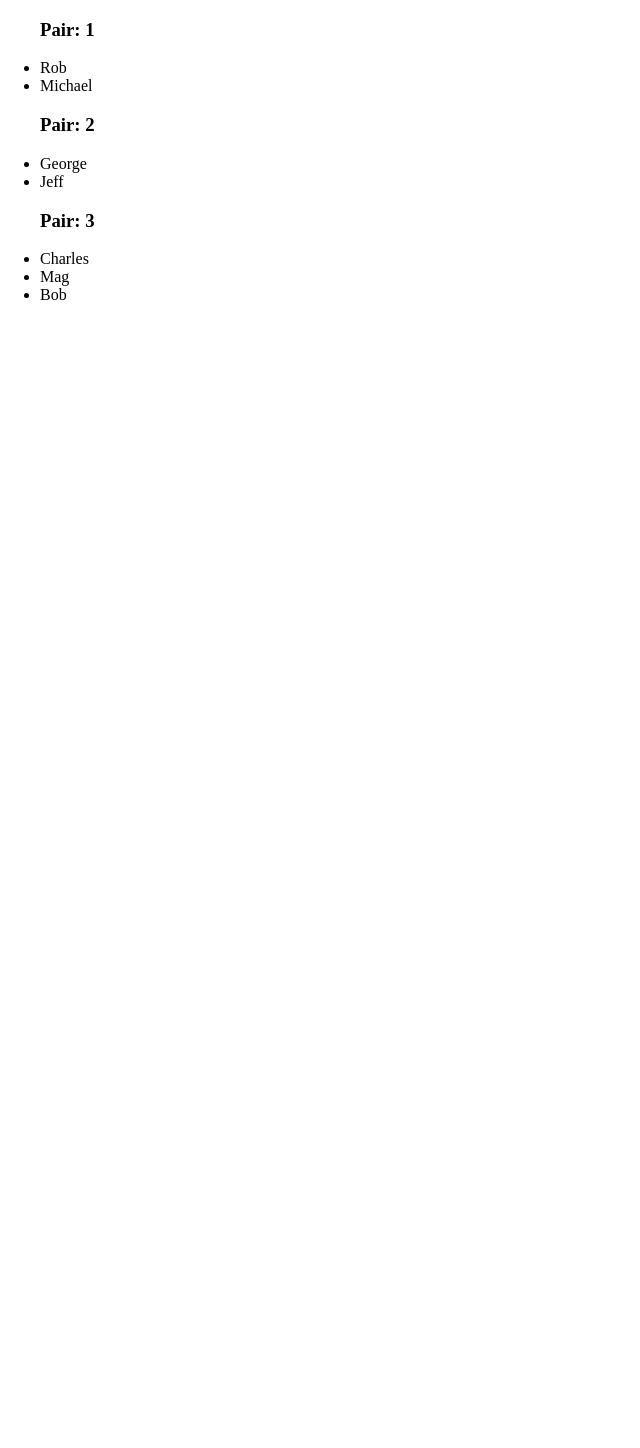
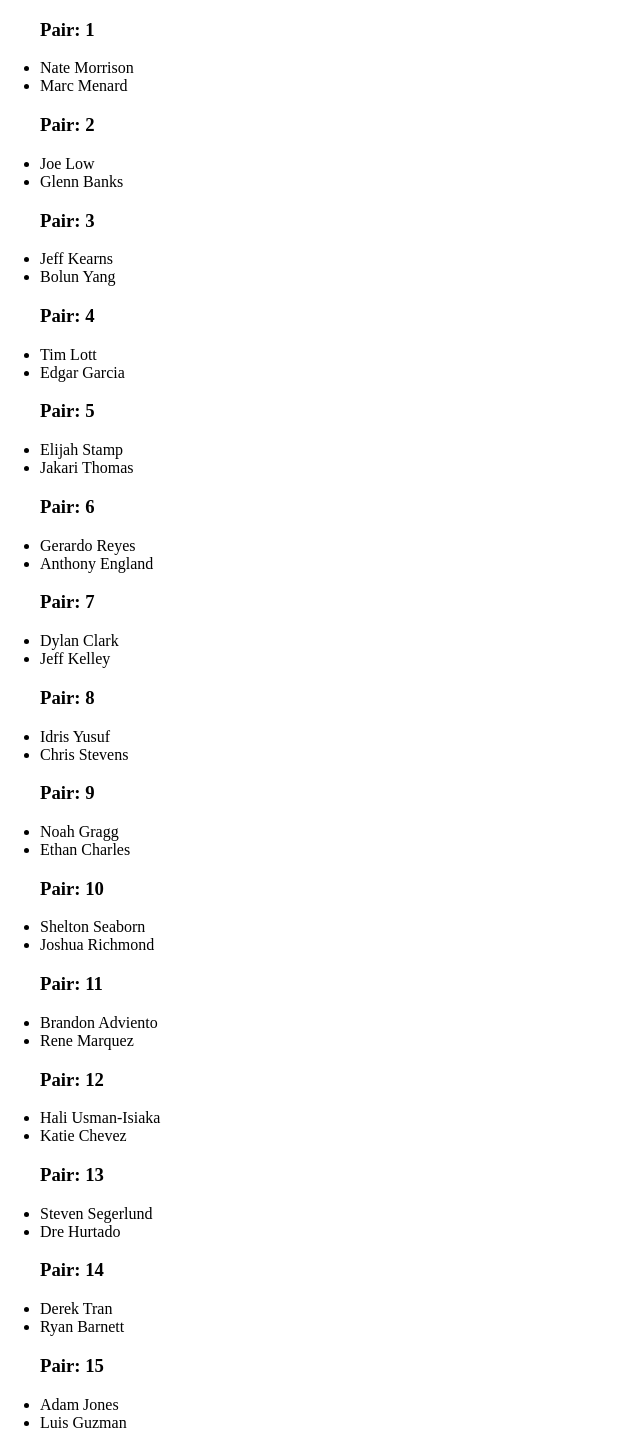
Before and after one commit to bobbygrdn/student-organizer, a React (Create React App) app: page / in a window 1280 px wide. Shown: the whole page, without its empty margins (0-640 px from the left). Before the commit the page ends 800 px from the top, so only its background shows below. Built offline with nearby package versions, Linux system fonts and the light colour scheme.

Commit message:
Updates the group size to test rendering

```diff
--- a/src/components/App.js
+++ b/src/components/App.js
@@ -4,13 +4,43 @@ const { useState } = require('react');
 
 function App() {
 
-  const [listOfStudents, setListOfStudents] = useState(['Bob', 'Charles', 'Jeff', 'Mag', 'Rob', 'Michael', 'George'])
+  const [listOfStudents, setListOfStudents] = useState(['Adam Jones',
+  'Dre Hurtado',
+  'Anthony England',
+  'Idris Yusuf',
+  'Bolun Yang',
+  'Brandon Adviento',
+  'Chris Stevens',
+  'Derek Tran',
+  'Dylan Clark',
+  'Edgar Garcia',
+  'Elijah Stamp',
+  'Ethan Charles',
+  'Gerardo Reyes',
+  'Glenn Banks',
+  'Hali Usman-Isiaka',
+  'Jakari Thomas',
+  'Jeff Kearns',
+  'Jeff Kelley',
+  'Joe Low',
+  'Joshua Richmond',
+  'Katie Chevez',
+  'Luis Guzman',
+  'Marc Menard',
+  'Nate Morrison',
+  'Noah Gragg',
+  'Rene Marquez',
+  'Ryan Barnett',
+  'Shelton Seaborn',
+  'Steven Segerlund',
+  'Tim Lott'])
+  const [groupSize, setGroupSize] = useState(6)
 
-  const random = randomizer.randomize(listOfStudents)
+  const random = randomizer.randomize(listOfStudents, groupSize)
 
   return (
         <ul>
-          {random.map((elem, index) => {
+        {random.map((elem, index) => {
             return (
               <Pair elem={elem} key={index} id={index} />
              )
```
